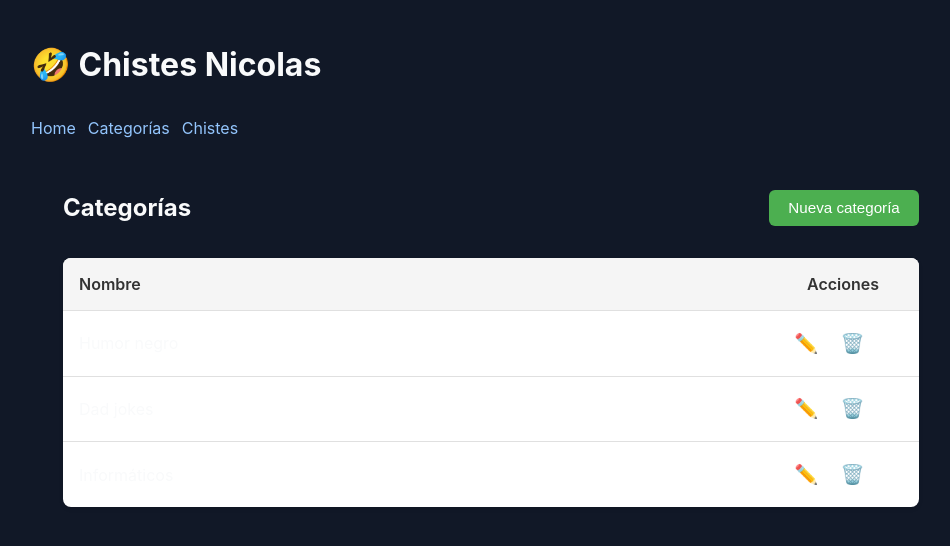
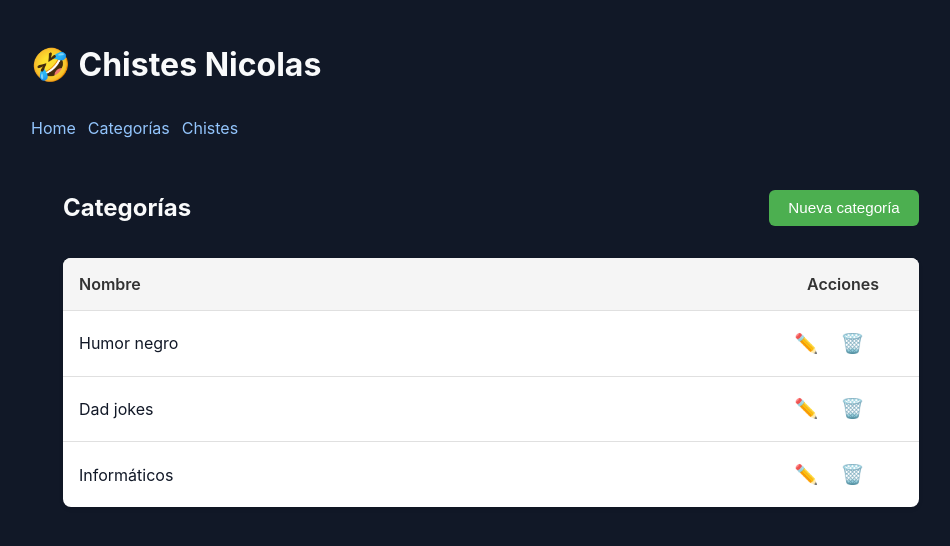
Before and after one commit to Somber/Chistes-Nicolas, a React (Vite) app in the folder frontend/: page /categories in a window 1280 px wide. Shown: the top 546 px of the page, without its empty margins (149-1099 px from the left). Built offline with nearby package versions, Linux system fonts and the light colour scheme.

Commit message:
fix(front): improve categories name column contrast

```diff
--- a/frontend/src/pages/CategoriesPage.css
+++ b/frontend/src/pages/CategoriesPage.css
@@ -34,6 +34,10 @@
   padding: 1rem;
   text-align: left;
   border-bottom: 1px solid #e0e0e0;
+}
+
+.datatable td {
+  color: #111827;
 }
 
 .datatable th {
```
